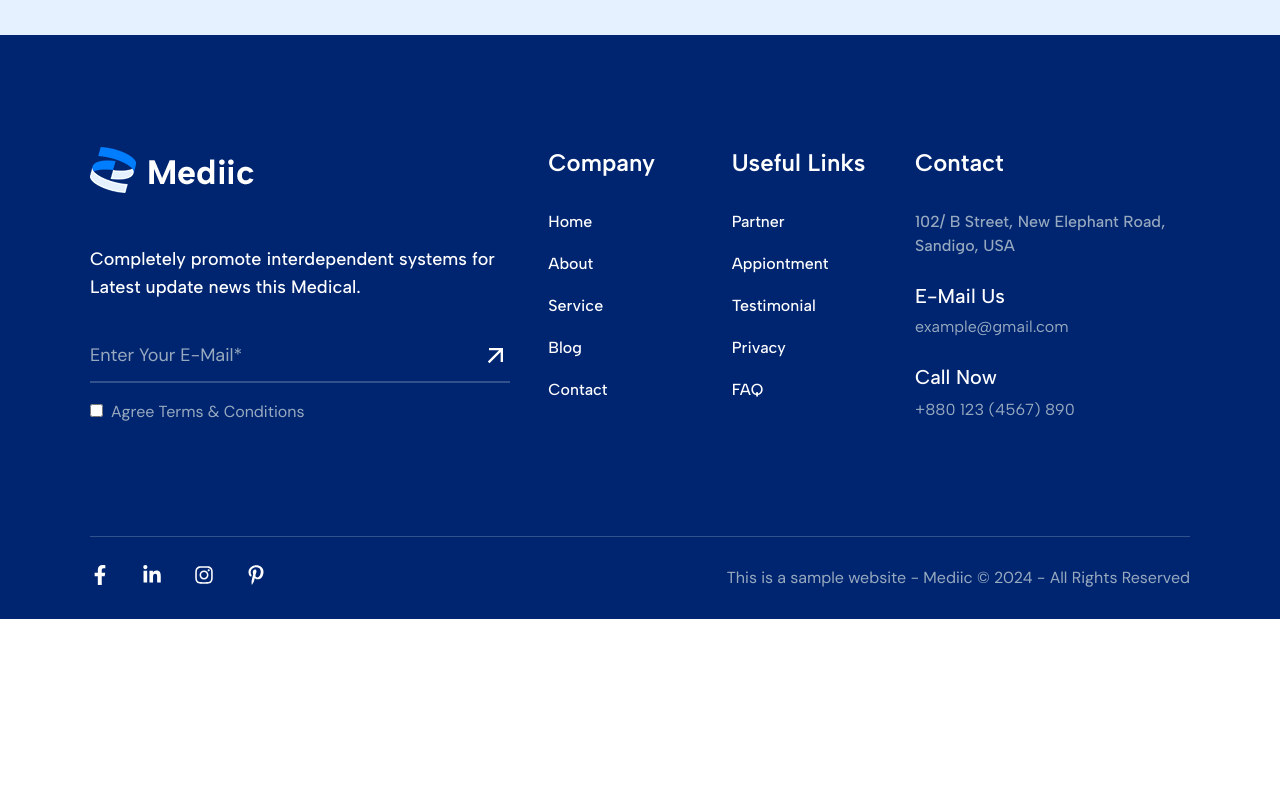
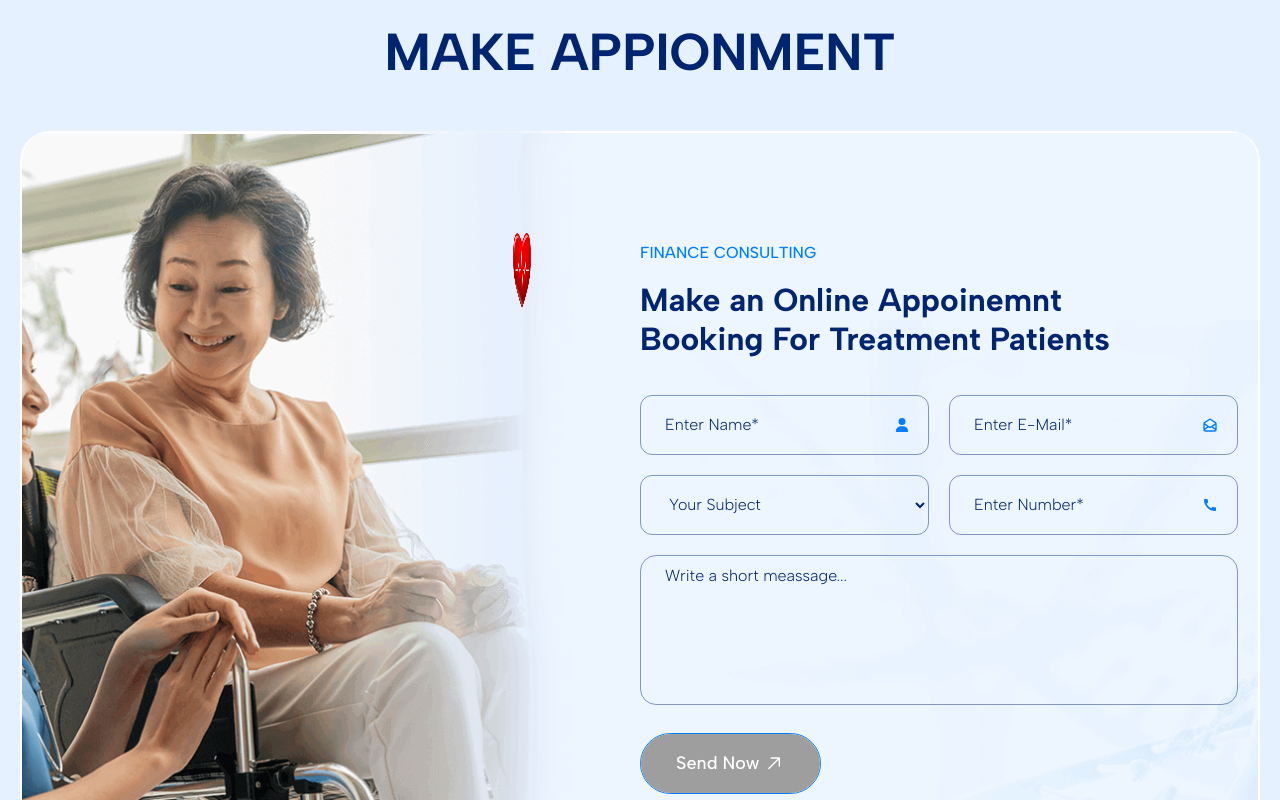
Before and after one commit to jisan5620jk/mediic, a React (Vite) app: page /service in a window 1280 px wide. Shown: the part 1500-2300 px from the top of the page. Before the commit the page ends 2119 px from the top, so only its background shows below. Built offline with nearby package versions, Linux system fonts and the light colour scheme; grey boxes are pictures that could not be loaded.

Commit message:
Update Code

```diff
--- /dev/null
+++ b/src/Pages/InnerPage/ServiceInner/Appoinment/Appionment.jsx
@@ -0,0 +1,137 @@
+import { FaUser } from 'react-icons/fa6';
+import { GoArrowRight } from 'react-icons/go';
+import { HiOutlineMailOpen } from 'react-icons/hi';
+import { MdCall } from 'react-icons/md';
+import Heart from '/images/banner-heart.png';
+
+const Appoinment = () => {
+  return (
+    <section className='px-5 2xl:px-20 bg-BodyBg-0 pt-[106px] pb-[120px] relative z-10 overflow-hidden'>
+      <div className='text-center mb-12'>
+        <h1 className='font-AlbertSans font-bold uppercase text-HeadingColor-0 text-xl leading-[30px] sm:text-3xl sm:leading-[40px] md:text-[40px] md:leading-[50px] lg:text-[50px] lg:leading-[60px] xl:text-[52px] xl:leading-[62px] 2xl:text-[60px] 2xl:leading-[70px]'>
+          Make Appionment
+        </h1>
+      </div>
+      <div className='bg-[url(/images/appoinment.png)] bg-cover bg-no-repeat bg-center grid grid-cols-1 lg:grid-cols-2 pt-[110px] pb-[118px] lg:border-x-2 2xl:border-x-0 border-white rounded-[30px] relative z-10'>
+        <div></div>
+        <div className='relative z-10 pr-5 2xl:pr-[230px] pl-5 lg:pl-0'>
+          <div className='absolute -top-2 -left-[190px] xl:-left-40 2xl:-left-40'>
+            <img
+              src={Heart}
+              draggable='false'
+              className='animate-rotateX'
+            />
+          </div>
+          <h5 className='font-AlbertSans font-medium text-sm sm:text-base text-PrimaryColor-0 uppercase mb-4'>
+            FINANCE CONSULTING
+          </h5>
+          <h1 className='font-AlbertSans font-bold text-HeadingColor-0 text-[16px] leading-[23px] sm:text-[22px] sm:leading-[35px] md:text-[30px] md:leading-[35px] lg:text-[28px] lg:leading-[35px] xl:text-[32px] xl:leading-[39px] 2xl:text-[32px] 2xl:leading-[39px]'>
+            Make an Online Appoinemnt <br /> Booking For Treatment Patients
+          </h1>
+          <form
+            action='#'
+            method='post'
+            className='flex flex-col gap-y-5 mt-9'
+          >
+            <div className='grid grid-cols-1 sm:grid-cols-2 gap-5'>
+              <div className='relative inline-block'>
+                <input
+                  type='text'
+                  name='name'
+                  id='name'
+                  placeholder='Enter Name*'
+                  required
+                  className='font-AlbertSans text-HeadingColor-0 placeholder:text-HeadingColor-0 font-light bg-transparent border border-Secondarycolor-0 border-opacity-45 rounded-xl py-2 px-6 h-[60px] w-full focus:outline-PrimaryColor-0'
+                />
+                <FaUser
+                  size={'14'}
+                  className='absolute text-PrimaryColor-0 top-1/2 -translate-y-1/2 right-5'
+                />
+              </div>
+              <div className='relative inline-block'>
+                <input
+                  type='email'
+                  name='email'
+                  id='email'
+                  placeholder='Enter E-Mail*'
+                  required
+                  className='font-AlbertSans text-HeadingColor-0 placeholder:text-HeadingColor-0 font-light bg-transparent border border-Secondarycolor-0 border-opacity-45 rounded-xl py-2 px-6 h-[60px] w-full focus:outline-PrimaryColor-0'
+                />
+                <HiOutlineMailOpen
+                  size={'16'}
+                  className='absolute text-PrimaryColor-0 top-1/2 -translate-y-1/2 right-5'
+                />
+              </div>
+            </div>
+            <div className='grid grid-cols-1 sm:grid-cols-2 gap-5'>
+              <select
+                name='select'
+                id='select'
+                className='font-AlbertSans text-HeadingColor-0 placeholder:text-HeadingColor-0 font-light bg-transparent border border-Secondarycolor-0 border-opacity-45 rounded-xl py-2 px-6 h-[60px] w-full focus:outline-PrimaryColor-0'
+              >
+                <option
+                  value='subject'
+                  className='text-HeadingColor-0'
+                >
+                  Your Subject
+                </option>
+                <option
+                  value='subject2'
+                  className='text-HeadingColor-0'
+                >
+                  Bangla
+                </option>
+                <option
+                  value='subject3'
+                  className='text-HeadingColor-0'
+                >
+                  Arabic
+                </option>
+                <option
+                  value='subject4'
+                  className='text-HeadingColor-0'
+                >
+                  China
+                </option>
+              </select>
+              <div className='relative inline-block'>
+                <input
+                  type='text'
+                  name='number'
+                  id='number'
+                  placeholder='Enter Number*'
+                  required
+                  className='font-AlbertSans text-HeadingColor-0 placeholder:text-HeadingColor-0 font-light bg-transparent border border-Secondarycolor-0 border-opacity-45 rounded-xl py-2 px-6 h-[60px] w-full focus:outline-PrimaryColor-0'
+                />
+                <MdCall
+                  size={'16'}
+                  className='absolute text-PrimaryColor-0 top-1/2 -translate-y-1/2 right-5'
+                />
+              </div>
+            </div>
+            <textarea
+              name='message'
+              id='message'
+              placeholder='Write a short meassage...'
+              className='font-AlbertSans text-HeadingColor-0 placeholder:text-HeadingColor-0 font-light bg-transparent border border-Secondarycolor-0 border-opacity-45 rounded-2xl py-2 px-6 h-[150px] w-full focus:outline-PrimaryColor-0 resize-none'
+            ></textarea>
+            <div className='inline-block mt-2'>
+              <button
+                type='submit'
+                className='primary-btn'
+              >
+                Send Now
+                <GoArrowRight
+                  size={'22'}
+                  className='-rotate-45'
+                />
+              </button>
+            </div>
+          </form>
+        </div>
+      </div>
+    </section>
+  );
+};
+
+export default Appoinment;
--- a/src/Pages/InnerPage/ServiceInner/ServiceInner.jsx
+++ b/src/Pages/InnerPage/ServiceInner/ServiceInner.jsx
@@ -13,6 +13,7 @@ import serviceIcon11 from '/images/srvce-icn6.png';
 import serviceIcon12 from '/images/srvce-icn-2.png';
 import ServiceCard from './ServiceCard';
 import BreadCrumb from '../../../Shared/BreadCrumb/BreadCrumb';
+import Appoinment from './Appoinment/Appionment';
 
 const serviceData = [
   {
@@ -85,7 +86,7 @@ const ServiceInner = () => {
         breadCrumbIcon={<FaArrowRightLong />}
         breadCrumbLink={'Our Services'}
       />
-      <section className='py-[120px] relative z-10 bg-BodyBg-0'>
+      <section className='pt-[120px] relative z-10 bg-BodyBg-0'>
         <div className='Container'>
           <div className='grid grid-cols-1 md:grid-cols-2 lg:grid-cols-3 gap-x-7 gap-y-[68px]'>
             {serviceData.map(
@@ -117,6 +118,7 @@ const ServiceInner = () => {
           </div>
         </div>
       </section>
+      <Appoinment />
     </>
   );
 };
```
